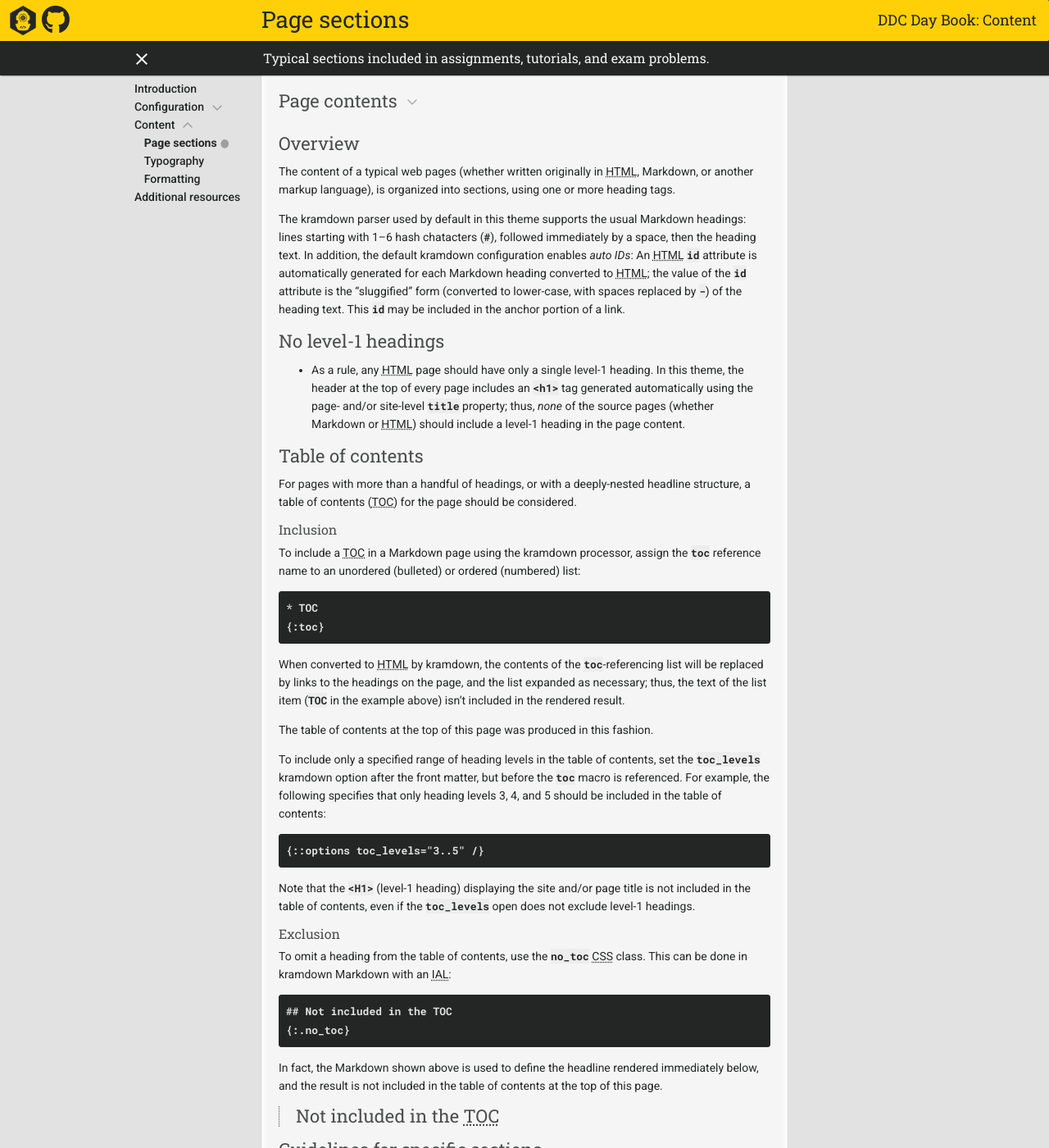
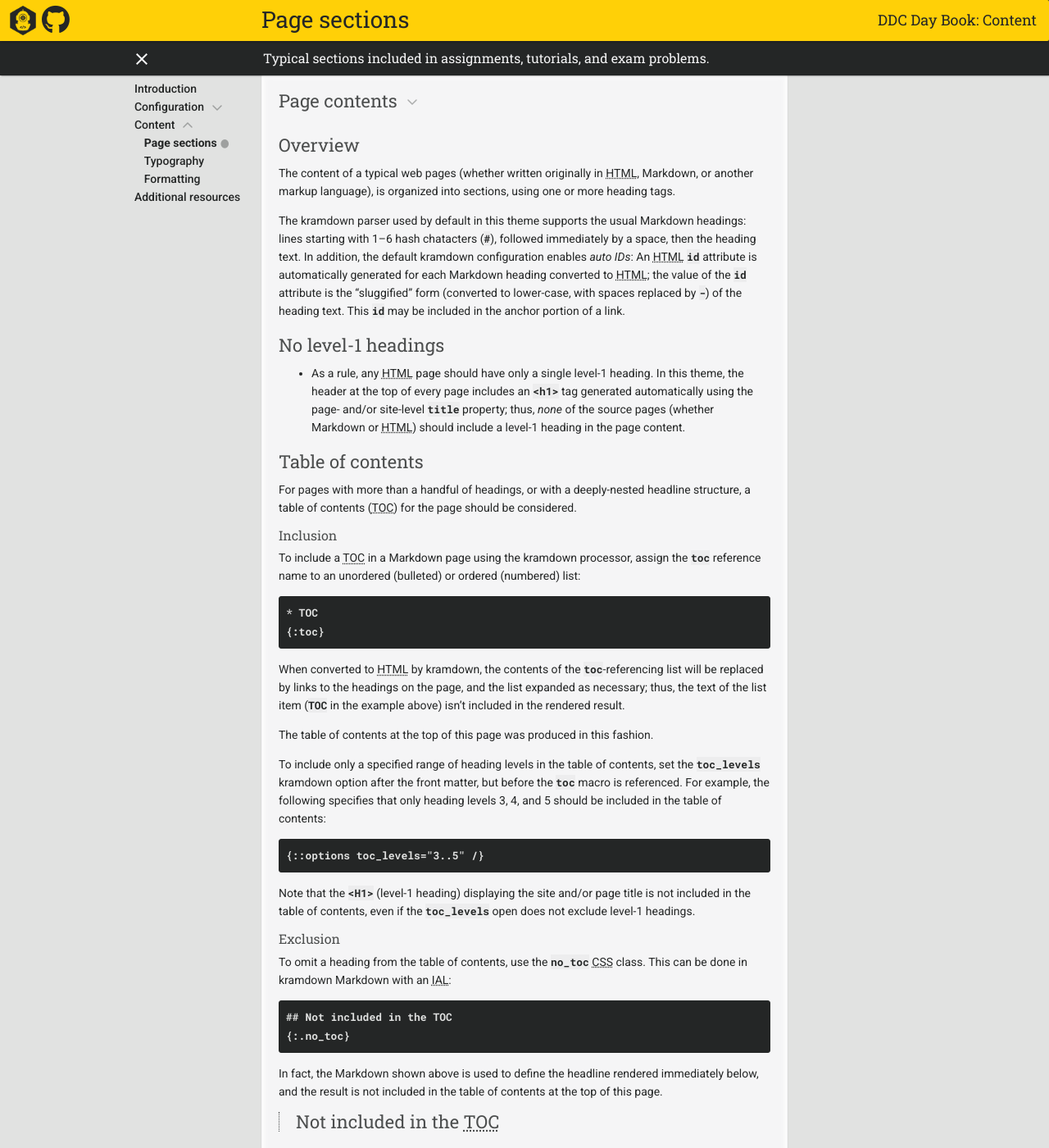
Before and after one commit to ddc-java/ddc-day-book, a Jekyll site: the page built from content/sections.md, in a window 1280 px wide and 1400 px high. Shown: the whole window at 82% size. Built offline with Jekyll 4.4.1, drawn with Linux system fonts in a browser that asks for light colours; nearby versions of some CDN libraries; our own code applies the rules of GitHub Pages for plain Markdown files.

Commit message:
Change header margins 2

```diff
--- a/_sass/ddc-day-book.scss
+++ b/_sass/ddc-day-book.scss
@@ -120,7 +120,7 @@ h4, h5, h6 {
 h1, h2, h3, h4, h5, h6 {
 
   &:not(:first-child) {
-    margin-top: 0.75em;
+    margin-top: 0.85em;
   }
 
   &.tight {
```
